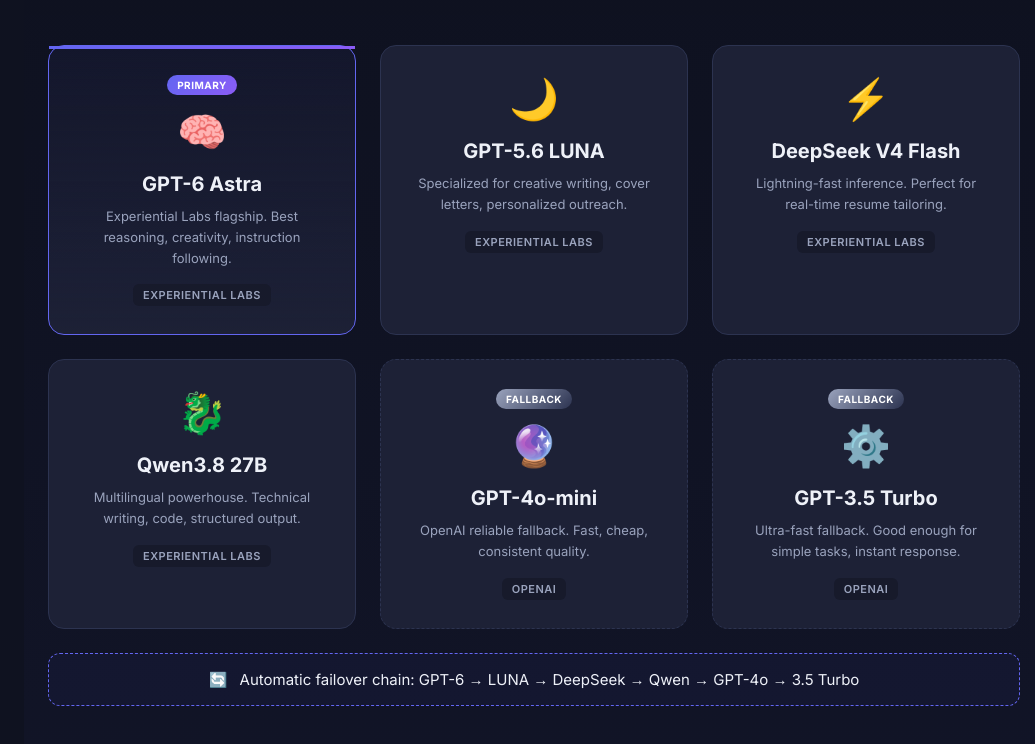
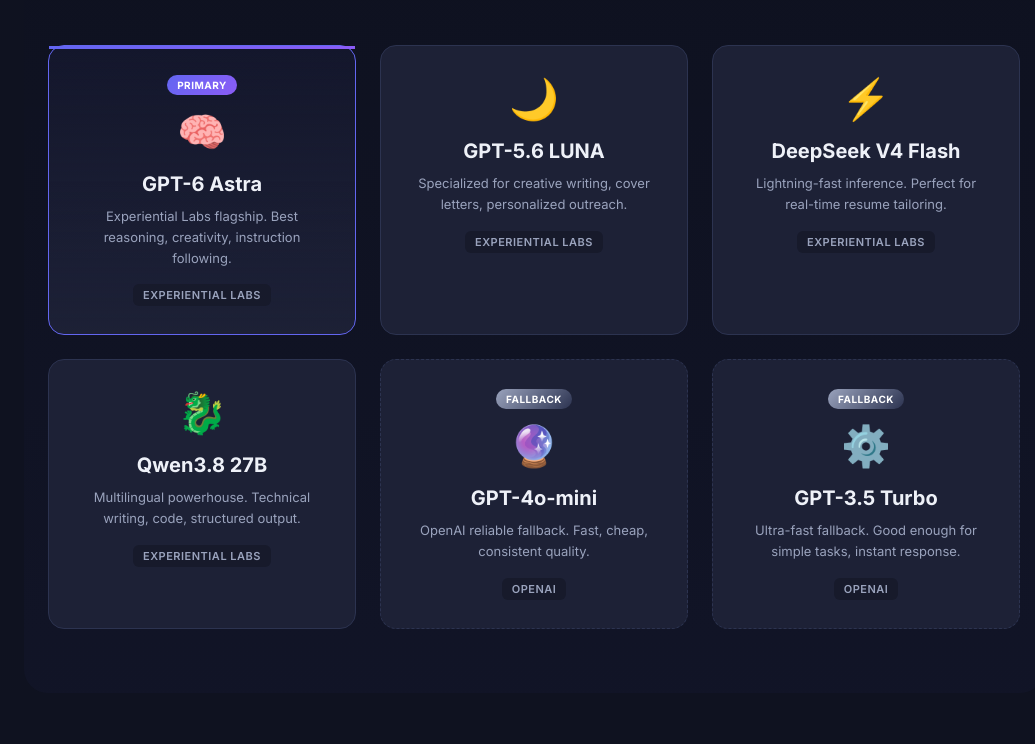
Before and after one commit to Ruch-code/cold-email-platform, a website: page index.html in a window 1280 px wide. Shown: the part 2000-2744 px from the top of the page, without its empty margins (245-1280 px from the left). Drawn offline with Linux system fonts and the light colour scheme.

Commit message:
Remove automatic failover chain note from landing page

```diff
--- a/index.html
+++ b/index.html
@@ -257,10 +257,6 @@
                 <p>Ultra-fast fallback. Good enough for simple tasks, instant response.</p>
                 <span class="model-provider">OpenAI</span>
               </article>
-            </div>
-            <div class="ai-fallback-note">
-              <span class="fallback-icon">🔄</span>
-              <span>Automatic failover chain: GPT-6 → LUNA → DeepSeek → Qwen → GPT-4o → 3.5 Turbo</span>
             </div>
           </section>
 
```
